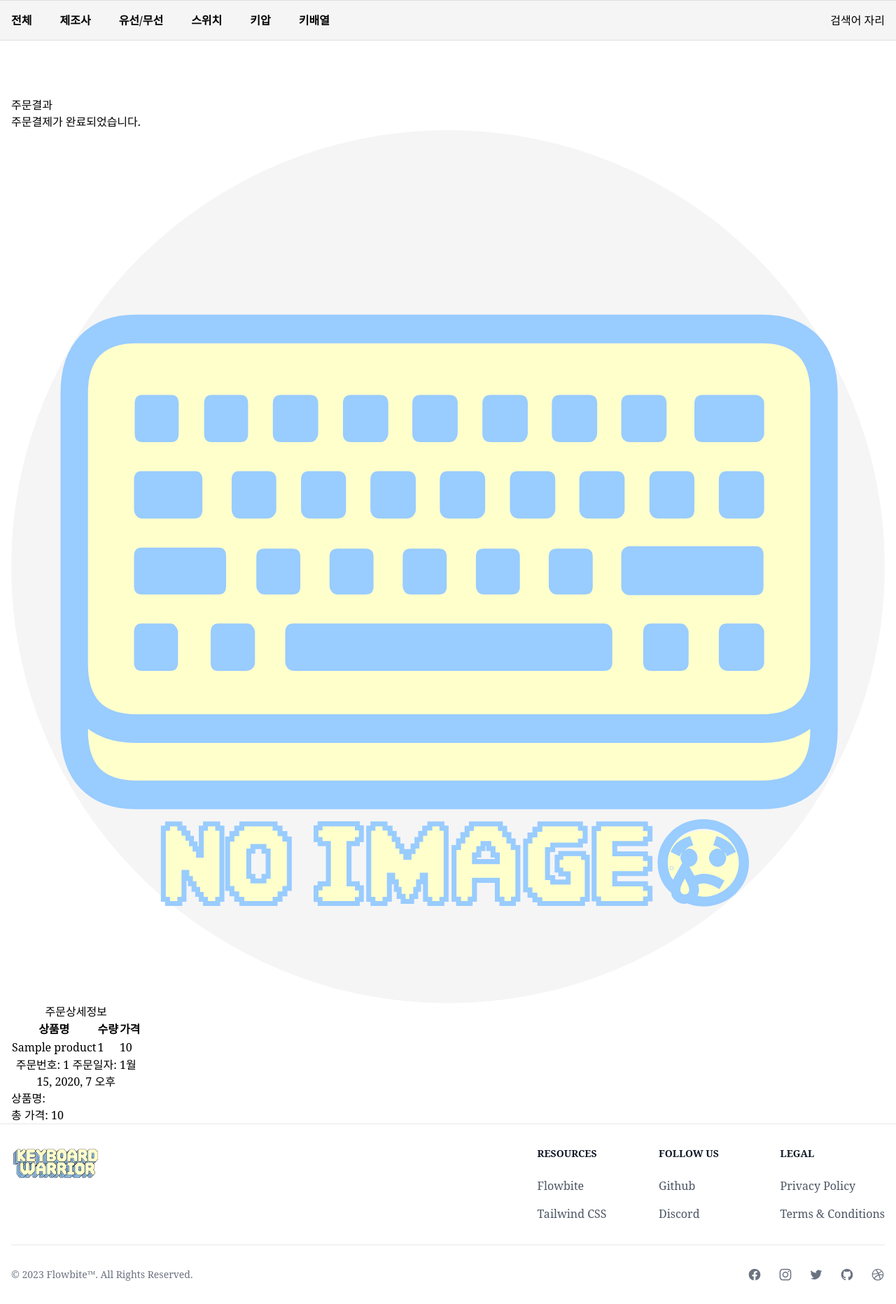
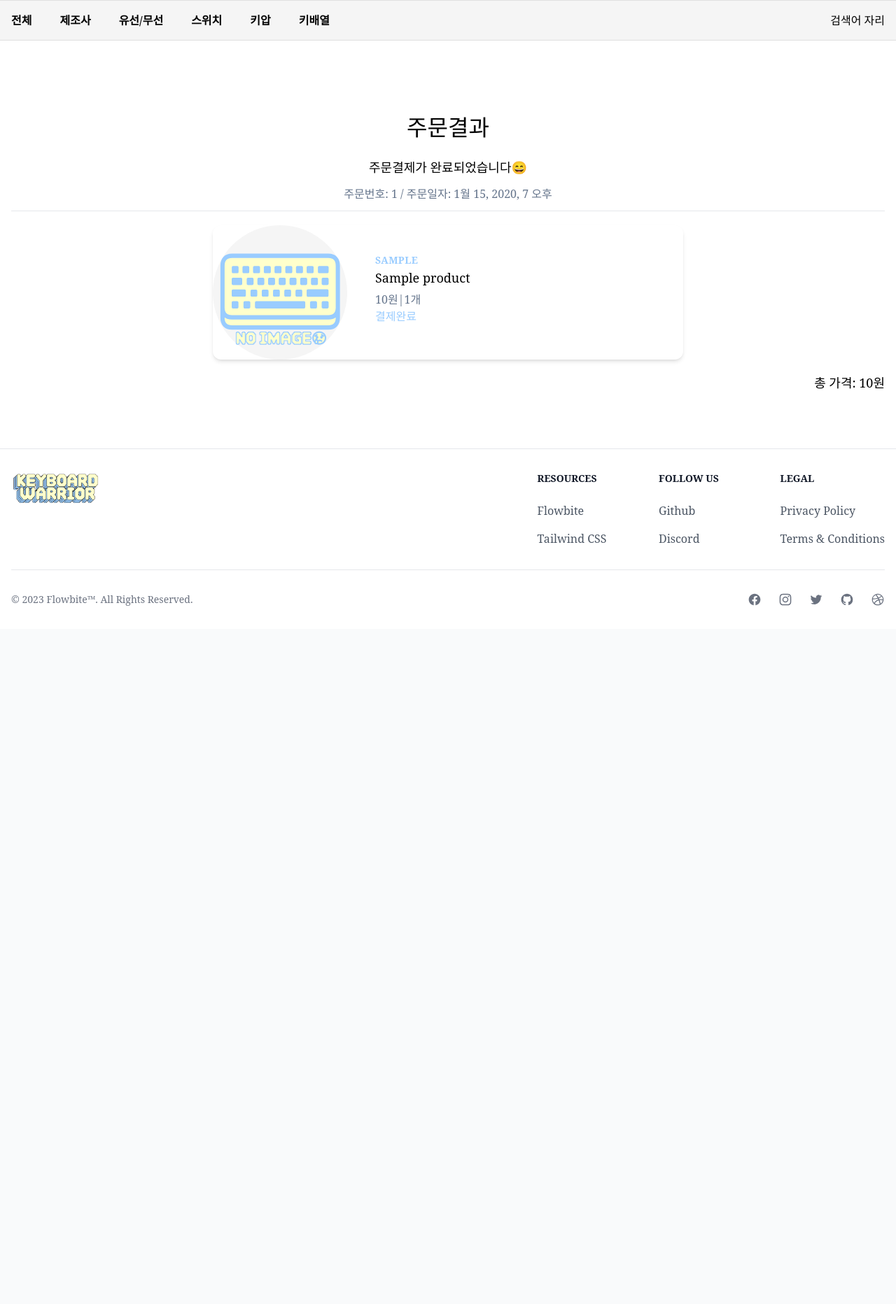
Before and after one commit to keyboard-warriors6/keyboard_warrior, a Django app: page /products/purchase_complete/1/ in a window 1280 px wide. Shown: the part 85-1949 px from the top of the page at 70% size. After the commit the page ends 951 px from the top, so only its background shows below. Run offline with Django 3.2, Linux system fonts and the light colour scheme; tables that the repository leaves empty hold one stand-in row (values such as "Sample post"); some libraries are stand-ins or nearby versions; some web fonts are replaced.

Commit message:
[ADD] purchase_complete

```diff
--- a/kw/settings.py
+++ b/kw/settings.py
@@ -40,6 +40,7 @@ INSTALLED_APPS = [
     'debug_toolbar',
     'crispy_forms',
     'crispy_tailwind',
+    'django.contrib.humanize',
     'django.contrib.admin',
     'django.contrib.auth',
     'django.contrib.contenttypes',
--- a/products/models.py
+++ b/products/models.py
@@ -146,7 +146,7 @@ class PurchaseItem(models.Model):
 
     @property
     def price(self):
-        return self.product.price * self.cnt * (1 - self.product.discount_rate)
+        return int(self.product.price * self.cnt * (1 - self.product.discount_rate/100))
 
 
 class Cart(models.Model):
--- a/products/templates/products/purchase_complete.html
+++ b/products/templates/products/purchase_complete.html
@@ -1,44 +1,39 @@
 {% extends 'base.html' %}
 {% load static %}
+{% load humanize %}
+
+{% block title %}주문결과{% endblock title %}
+
 {% block head %}
-  <link rel="stylesheet" href="{% static '/css/product_complete.css' %}">
+  <link rel="stylesheet" href="{% static 'css/purchase_complete.css' %}">
 {% endblock head %}
+
 {% block content %}
-  <div class="container">
-    <h1>주문결과</h1>
-    <p>주문결제가 완료되었습니다.</p>
+    <h2 class="title my-5">주문결과</h2>
+    <p class="report">주문결제가 완료되었습니다😄</p>
+    <p class="my-3 info text-slate-500"> 주문번호: {{ purchase.pk }} / 주문일자: {{ purchase.purchase_date }}</p>
+    <hr>
     {% for purchase_item in purchase_items %}
-          {% if purchase_item.product.image %}
-            <img src="{{ purchase_item.product.image.url }}" alt="Product Image">
-          {% else %}
-            <img src="{% static 'img/default_img.svg' %}" class="w-full h-full object-cover">
-          {% endif %}
-          <table class="table-auto">
-            <caption class="caption-top">
-                주문상세정보
-            </caption>
-            <caption class="caption-bottom">
-              주문번호: {{ purchase.pk }} 주문일자: {{ purchase.purchase_date }}
-            </caption>
-            <thead>
-              <tr>
-                <th>상품명</th>
-                <th>수량</th>
-                <th>가격</th>
-              </tr>
-            </thead>
-            <tbody>
-              <tr>
-                <td>{{ purchase_item.product.name }}</td>
-                <td>{{ purchase_item.cnt }}</td>
-                <td>{{ purchase_item.price }}</td>
-              </tr>
-            </tbody>
-          </table>
-        <p>상품명: </p>
+      <div class="max-w-md mx-auto bg-white rounded-xl shadow-md overflow-hidden md:max-w-2xl my-5">
+        <div class="md:flex">
+          <div class="md:shrink-0">
+            {% if purchase_item.product.image %}
+            <img class="h-48 w-full object-cover md:h-full md:w-48" src="{{ purchase_item.product.image.url }}" alt="상품사진">
+            {% else %}
+            <img class="h-48 w-full object-cover md:h-full md:w-48" src="{% static 'img/default_img.svg' %}" alt="no_image">
+            {% endif %}
+          </div>
+          <div class="p-10">
+            <div class="uppercase tracking-wide text-sm text-500 main-color font-semibold">{{ purchase_item.product.category.brand }}</div>
+            <a href="{% url 'products:product_detail' purchase_item.product.pk %}" class="block mt-1 text-lg leading-tight font-medium text-black hover:underline">{{ purchase_item.product.name }}</a>
+            <p class="mt-2 text-slate-500">{{ purchase_item.price|intcomma }}원|{{ purchase_item.cnt }}개</p>
+            <p class="main-color">결제완료</p>
+          </div>
+        </div>
+      </div>
     {% endfor %}
 
-    <p>총 가격: {{ total_price }}</p>
-  </div>
+    <div class="total-price">총 가격: {{ total_price|intcomma }}원</div>
+
 
 {% endblock content %}
--- a/static/css/purchase_complete.css
+++ b/static/css/purchase_complete.css
@@ -0,0 +1,33 @@
+main {
+  margin: 0 auto 5rem;
+}
+
+input {
+  width: 100%;
+}
+
+.title {
+  display: flex;
+  justify-content: center;
+  font-size: xx-large;
+}
+
+.report {
+    display: flex;
+    justify-content: center;
+    font-size: large;
+}
+
+.info {
+  display: flex;
+  justify-content: center;
+}
+.main-color {
+  color: #99CCFF;
+}
+
+.total-price {
+  display: flex;
+  justify-content: end;
+  font-size: large;
+}
```
Also changed, not shown: products/templates/products/purchase_complete_email.html (line endings or trailing spaces).
